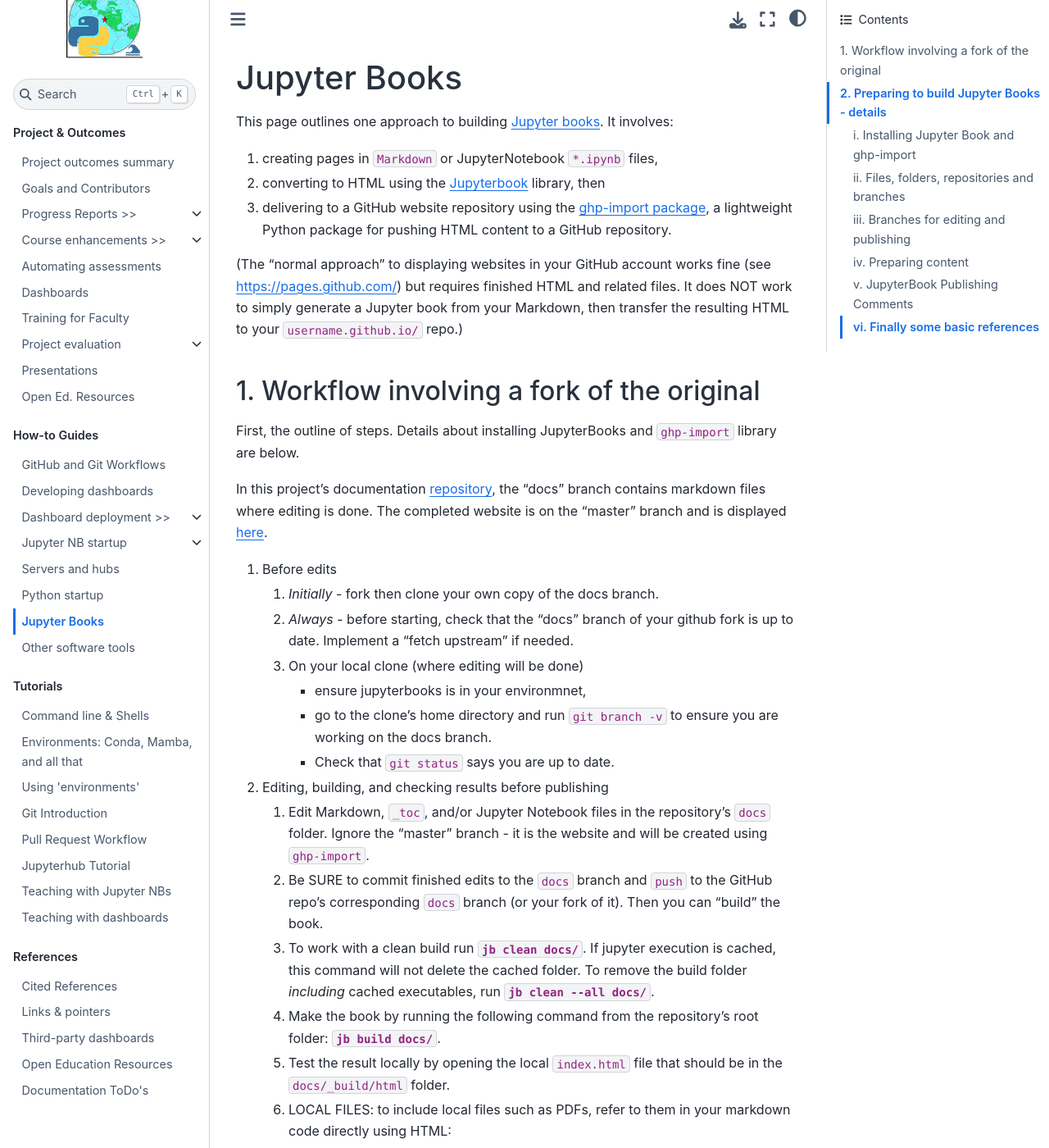
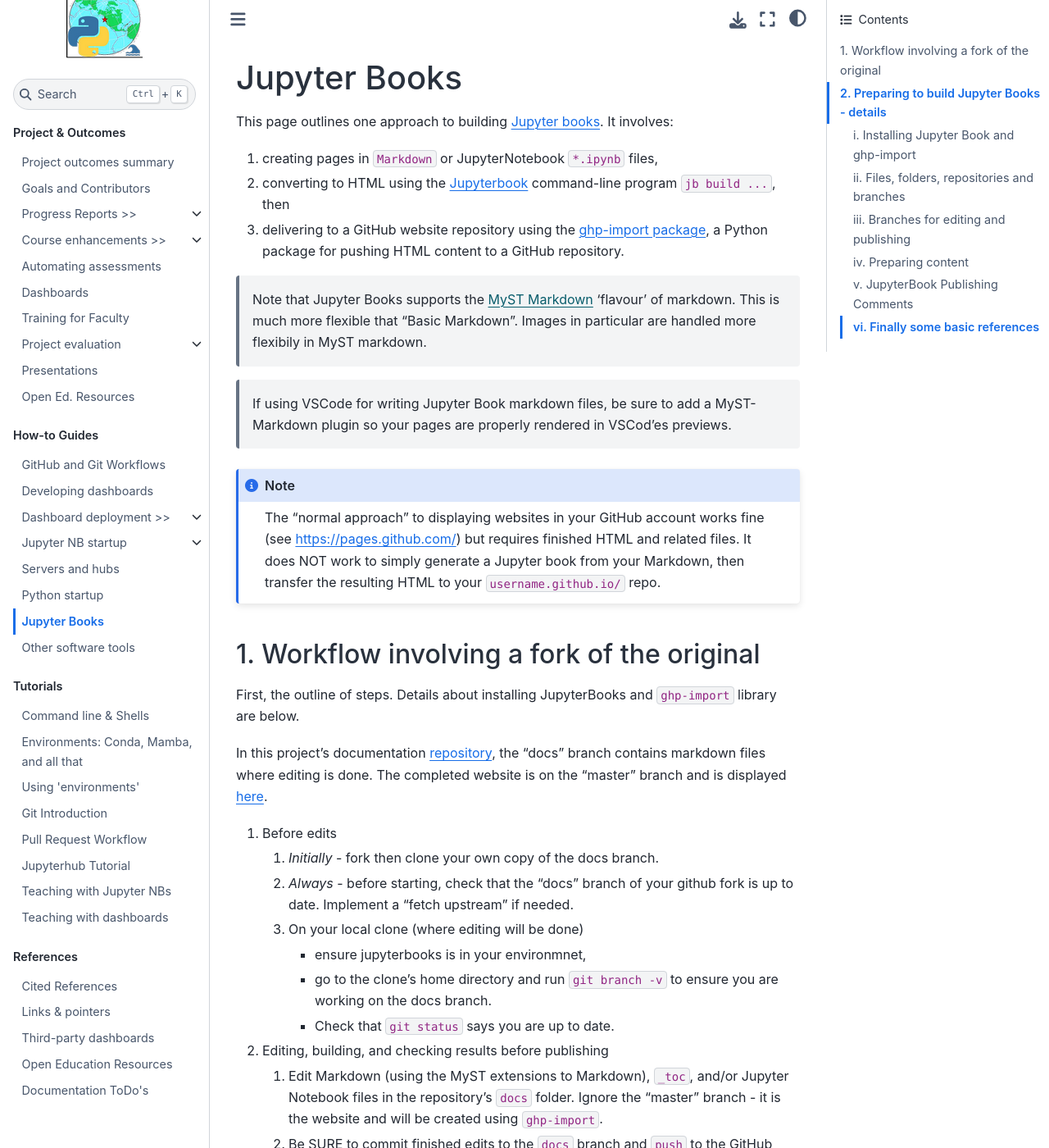
Before and after one commit to eoas-ubc/eoas-ubc.github.io, a Jupyter Book: the page built from docs/jupyterbooks.md, in a window 1280 px wide and 1400 px high. Shown: the whole window at 82% size. Built offline with Jupyter Book 1.0.4 settings and Sphinx 7.4.7 and the Sphinx Book theme 1.1.4, drawn with Linux system fonts in a browser that asks for light colours; some of the changed text lies outside the part shown.

Commit message:
more minor tweaks - related to MyST markdown issues

````diff
--- a/docs/jupyterbooks.md
+++ b/docs/jupyterbooks.md
@@ -3,10 +3,16 @@
 This page outlines one approach to building [Jupyter books](https://jupyterbook.org/intro.html). It involves:
 
 1. creating pages in `Markdown` or JupyterNotebook `*.ipynb` files,
-2. converting to HTML using the [Jupyterbook](https://jupyterbook.org/intro.html) library, then
-3. delivering to a GitHub website repository using the [ghp-import package](https://pypi.org/project/ghp-import/), a lightweight Python package for pushing HTML content to a GitHub repository.
+2. converting to HTML using the [Jupyterbook](https://jupyterbook.org/intro.html) command-line program `jb build ...`, then
+3. delivering to a GitHub website repository using the [ghp-import package](https://pypi.org/project/ghp-import/), a Python package for pushing HTML content to a GitHub repository.
 
-(The "normal approach" to displaying websites in your GitHub account works fine (see [https://pages.github.com/](https://pages.github.com/)) but requires finished HTML and related files. It does NOT work to simply generate a Jupyter book from your Markdown, then transfer the resulting HTML to your `username.github.io/` repo.)
+>Note that Jupyter Books supports the [MyST Markdown](https://jupyterbook.org/en/stable/content/myst.html) 'flavour' of markdown. This is much more flexible that "Basic Markdown". Images in particular are handled more flexibily in MyST markdown.
+
+>If using VSCode for writing Jupyter Book markdown files, be sure to add a MyST-Markdown plugin so your pages are properly rendered in VSCod'es previews.
+
+```{note}
+The "normal approach" to displaying websites in your GitHub account works fine (see [https://pages.github.com/](https://pages.github.com/)) but requires finished HTML and related files. It does NOT work to simply generate a Jupyter book from your Markdown, then transfer the resulting HTML to your `username.github.io/` repo.
+```
 
 ## 1. Workflow involving a fork of the original
 
@@ -23,17 +29,19 @@
       - Check that `git status` says you are up to date.
 
 2. Editing, building, and checking results before publishing
-   1. Edit Markdown, `_toc`, and/or Jupyter Notebook files in the repository's `docs` folder. Ignore the "master" branch - it is the website and will be created using `ghp-import`.
+   1. Edit Markdown (using the MyST extensions to Markdown), `_toc`, and/or Jupyter Notebook files in the repository's `docs` folder. Ignore the "master" branch - it is the website and will be created using `ghp-import`.
    2. Be SURE to commit finished edits to the `docs` branch and `push` to the GitHub repo's corresponding `docs` branch (or your fork of it). Then you can "build" the book.
    3. To work with a clean build run **`jb clean docs/`**. If jupyter execution is cached, this command will not delete the cached folder. To remove the build folder _including_ cached executables, run **`jb clean --all docs/`**.
    4. Make the book by running the following command from the repository's root folder: **`jb build docs/`**.
    5. Test the result locally by opening the local `index.html` file that should be in the `docs/_build/html` folder.
    6. LOCAL FILES: to include local files such as PDFs, refer to them in your markdown code directly using HTML:
+
       ```bash
       <a href="folder/filename">link</a>
       ```
+
       Do not use the normal square-brackets_normal-brackets for line_URL that is used for external links.
-   7. Then hand-copy (or with a script) those files into their required subfolders AFTER running **jb build**.
+   7. Then hand-copy (or with a script) those files into their required subfolders AFTER running `jb build` and before viewing HTML or pushing to repositories.
    8. Find the website in folder "docs/_build/html" - view this locally.
 
 3. Deliver and synchronize
````
Also changed, not shown: docs/crs-eosc325.md (+5 -1 lines).
